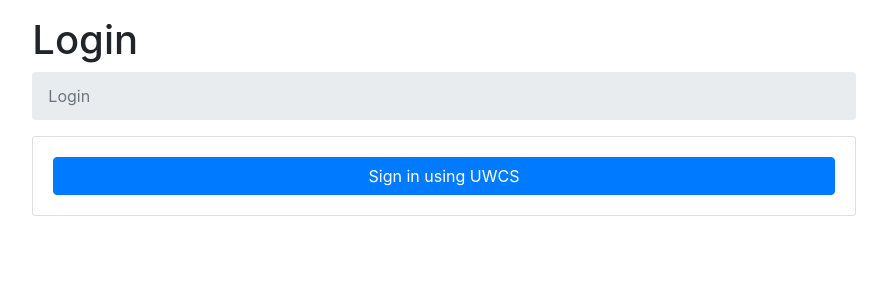
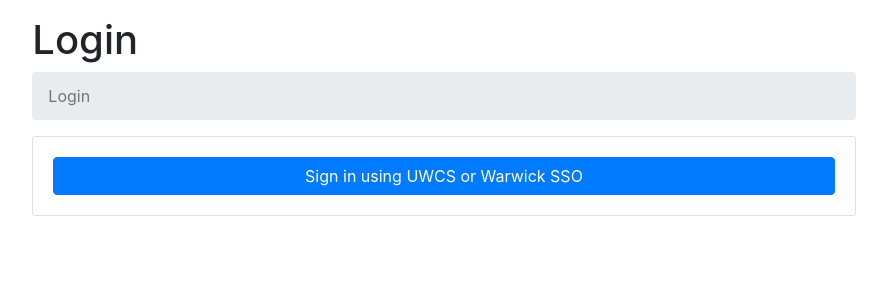
Before and after one commit to ericthelemur/uwcs-vote, a Django app: page /accounts/login/ in a window 1280 px wide. Shown: the part 59-359 px from the top of the page, without its empty margins (196-1083 px from the left). Run offline with Django 3.2, Linux system fonts and the light colour scheme; parts of the project's set-up code (start-up, migrations or seed data) failed here and were passed over; some libraries are stand-ins or nearby versions.

Commit message:
Add "Warwick SSO" to login button

```diff
--- a/uwcsvote/templates/allauth/account/login.html
+++ b/uwcsvote/templates/allauth/account/login.html
@@ -16,7 +16,7 @@
                   {% for provider in socialaccount_providers %}
                     <a class="btn btn-large btn-block btn-primary"
                        href="{% provider_login_url provider.id process="login" scope=scope auth_params=auth_params %}">
-                      Sign in using UWCS
+                      Sign in using UWCS or Warwick SSO
                     </a>
                   {% endfor %}
             </p>
```
